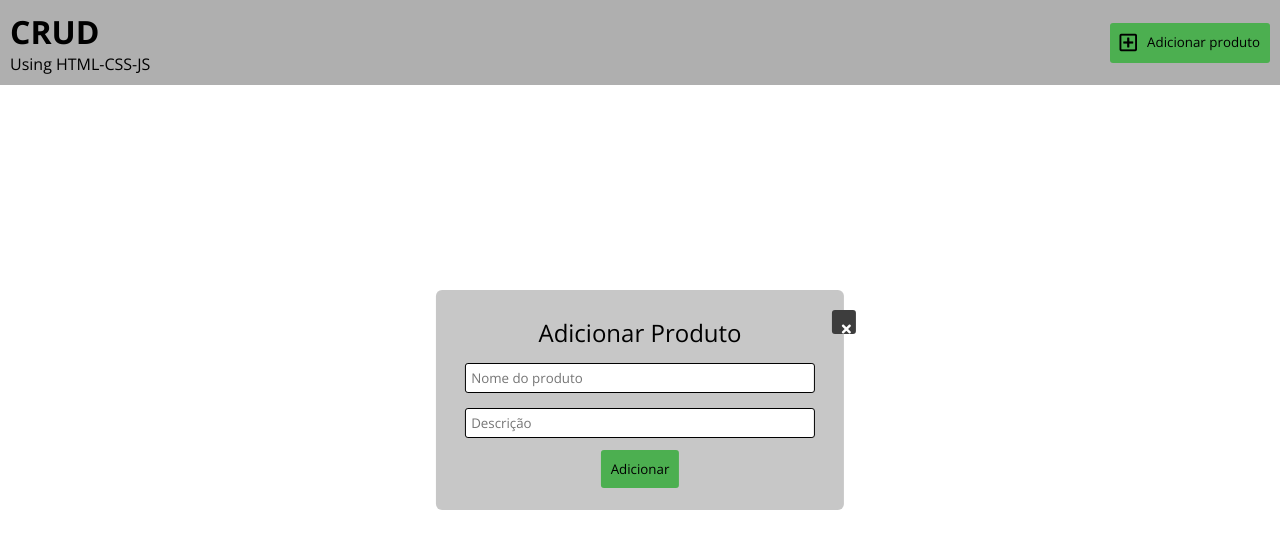
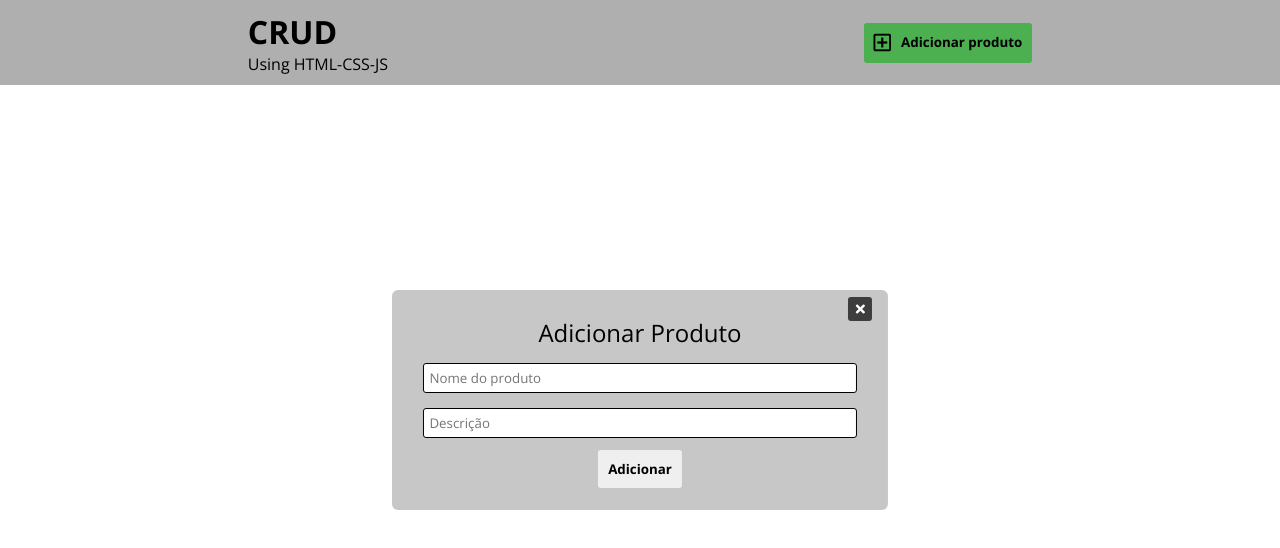
Before and after one commit to lucaslopesx/CRUD, a website: page index.html in a window 1280 px wide. Both pictures are taken after a click on the button "Adicionar produto". Drawn offline with nearby package versions, Linux system fonts and the light colour scheme.

Commit message:
Update with some functions and popup

```diff
--- a/index.html
+++ b/index.html
@@ -35,33 +35,35 @@
                 </button>
             </div>
         </header>
-        <div></div>
+        <div id="product-container"></div>
         <div id="openPopup" class="popup">
-            <button class="btn btn-close" onclick="closePopup()">
+            <button class="btn btn-close icon" onclick="closePopup()">
                 <i class="fas fa-times"></i>
             </button>
 
             <h2>Adicionar Produto</h2>
 
             <div>
-                <form action="">
+                <form id="form-product">
                     <input
                         class="input"
                         placeholder="Nome do produto"
                         type="text"
-                        name=""
-                        id=""
+                        name="name"
+                        id="name"
                     />
                     <input
                         class="input"
                         placeholder="Descrição"
                         type="text"
-                        name=""
-                        id=""
+                        name="desc"
+                        id="desc"
                     />
+                    <button type="button" class="btn" onclick="addProduct()">
+                        Adicionar
+                    </button>
                 </form>
             </div>
-            <button class="btn">Adicionar</button>
         </div>
     </body>
 </html>
--- a/script.js
+++ b/script.js
@@ -4,3 +4,10 @@ function openPopup() {
 function closePopup() {
     document.getElementById("openPopup").style.display = "none";
 }
+
+function addProduct() {
+    let productName = document.getElementById("name").value;
+    let productDesc = document.getElementById("desc").value;
+    console.log(productName);
+    closePopup();
+}
--- a/styles/index.css
+++ b/styles/index.css
@@ -6,6 +6,7 @@
   box-sizing: border-box;
   font-family: 'Open Sans', sans-serif;
   font-weight: 400;
+  box-sizing: border-box;
 }
 body {
   height: 100vh;
@@ -15,20 +16,26 @@ body {
   text-align: center;
   vertical-align: middle;
   border-radius: 3px;
+  font-weight: bold;
 }
 .btn:hover{
   cursor: pointer;
+  transition: 0.5s;
 }
 header {
   background-color: rgb(175, 175, 175);
   padding: 10px;
   display: flex;
   align-items: center;
-  justify-content: space-between;
+  justify-content: space-around;
 }
 header button {
   display: flex;
   background-color:#4CAF50;
+  float: right;
+}
+header button:not(:hover){
+  transition: 0.5s;
 }
 header h1{
   font-weight: bold;
@@ -63,7 +70,7 @@ header i{
   display: flex;
   justify-content: space-around;
 }
-.popup > button:last-child{
+#form-product > input:last-child{
   background-color: #4CAF50;
 }
 
@@ -71,8 +78,15 @@ header i{
   background: #3d3d3d;
 	color: #ffffff;
 	position: absolute;
-	left: 97%;
+	left: 92%;
+  top: 3%;
 	text-align: center;
 	width: 24px;
   height: 24px;
+  padding: 0;
+  margin: 0;
 }
+
+.icon {
+  vertical-align: center;
+}
```
